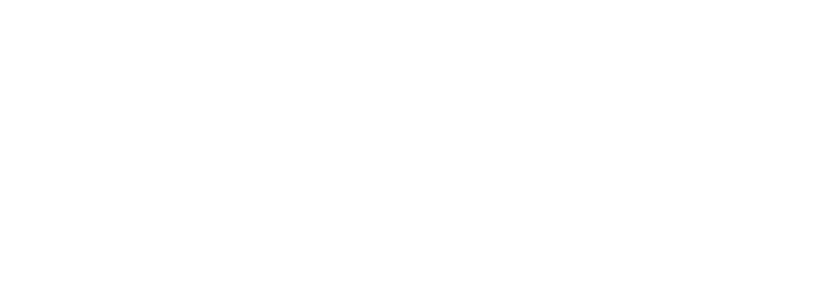
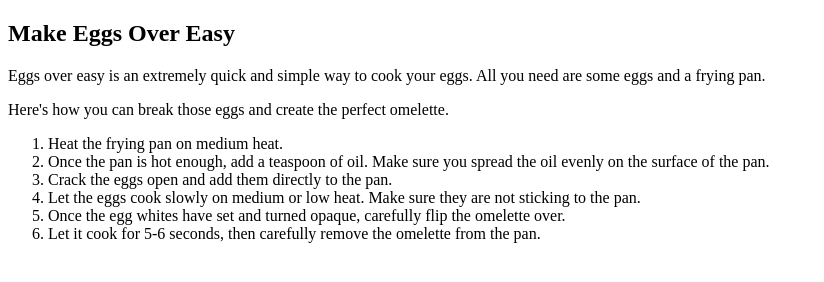
Before and after one commit to PShah6719/PShah6719.github.io, a plain HTML site: page index.html in a window 1280 px wide. Shown: the whole page, without its empty margins (0-824 px from the left). Drawn offline with Linux system fonts and the light colour scheme.

Commit message:
Update index.html

```diff
--- a/index.html
+++ b/index.html
@@ -1,5 +1,16 @@
 <!DOCTYPE html>
 <html>
 <body>
+<h2>Make Eggs Over Easy</h2>
+<p>Eggs over easy is an extremely quick and simple way to cook your eggs. All you need are some eggs and a frying pan.</p>
+<p>Here's how you can break those eggs and create the perfect omelette.</p>
+<ol>
+<li>Heat the frying pan on medium heat.</li>
+<li>Once the pan is hot enough, add a teaspoon of oil. Make sure you spread the oil evenly on the surface of the pan.</li>
+<li>Crack the eggs open and add them directly to the pan.</li>
+<li>Let the eggs cook slowly on medium or low heat. Make sure they are not sticking to the pan.</li>
+<li>Once the egg whites have set and turned opaque, carefully flip the omelette over.</li>
+<li>Let it cook for 5-6 seconds, then carefully remove the omelette from the pan.</li>
+</ol>
 </body>
 </html>
```
